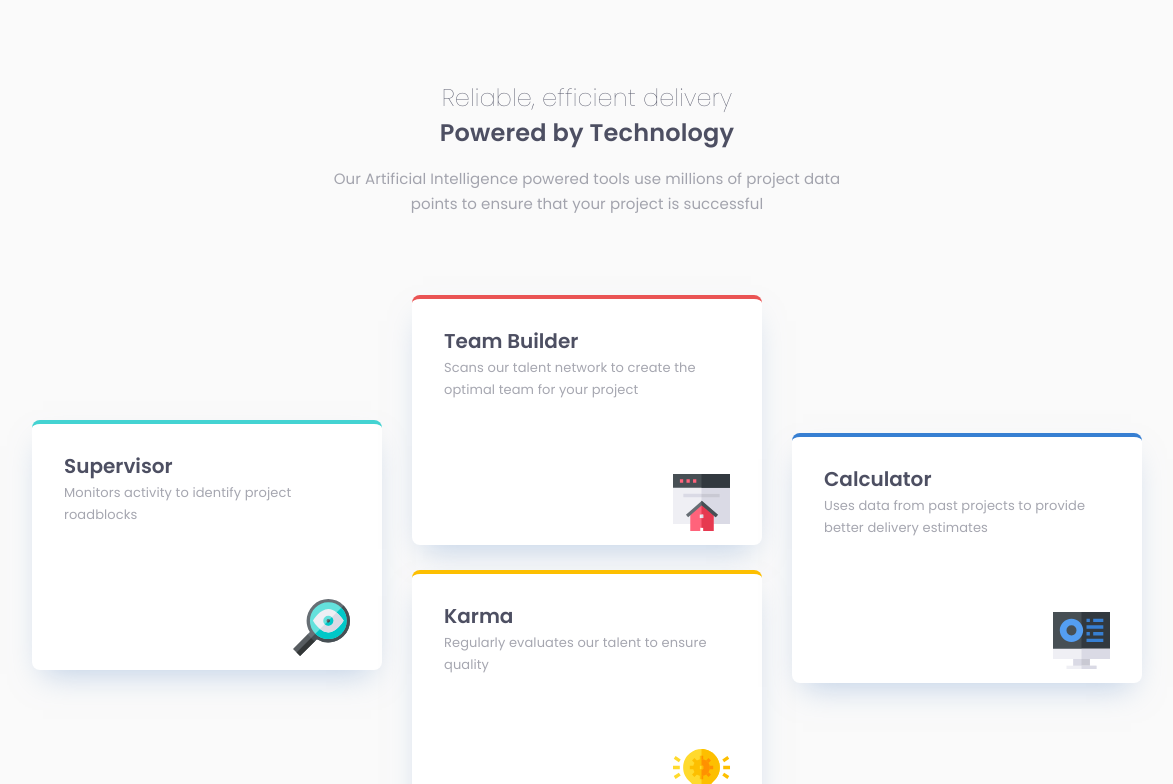
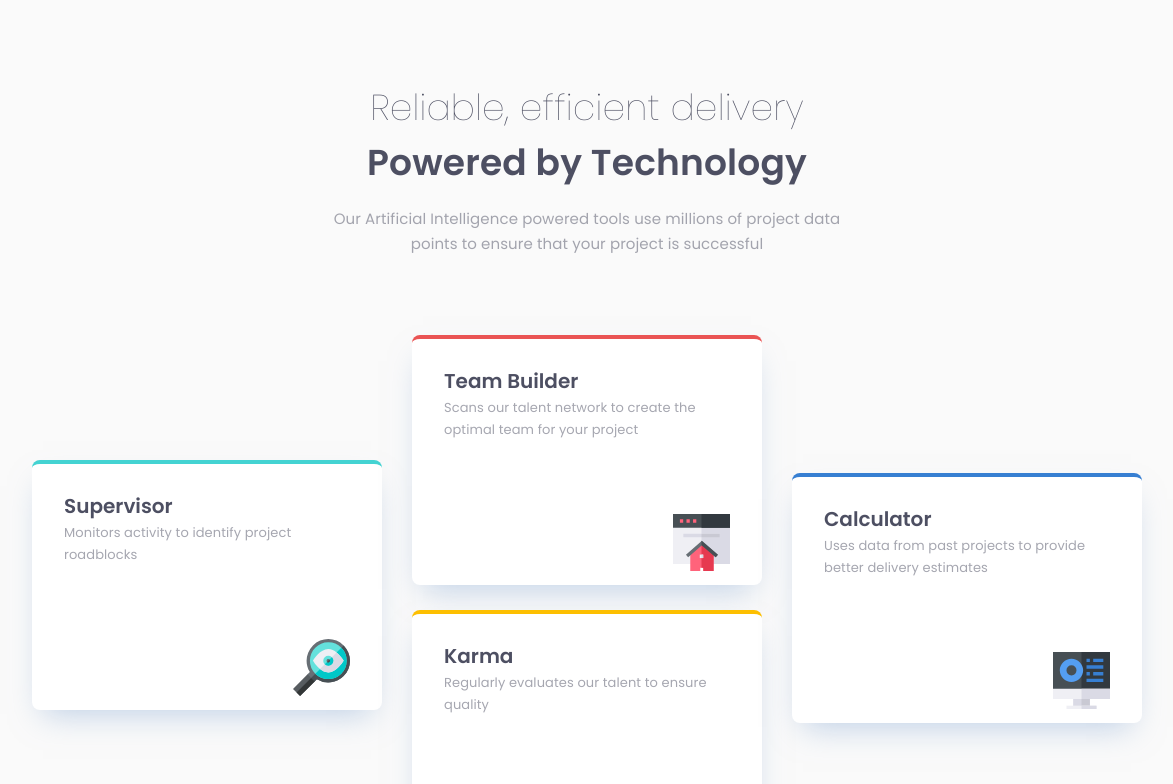
Before and after one commit to myrteza-labi/four-card-junior, a React (Create React App) app: page / in a window 1536 px wide. Shown: the top 784 px of the page, without its empty margins (181-1354 px from the left). Built offline with nearby package versions, Linux system fonts and the light colour scheme.

Commit message:
:desktop-style: done

```diff
--- a/src/components/TextPresentation.css
+++ b/src/components/TextPresentation.css
@@ -31,4 +31,7 @@
         width: 540px;
         margin: 80px 0 0 0;
     }
+    .textPresentationTitle {
+        font-size: 36px;
+    }
 }
```
